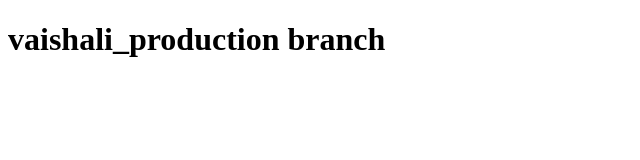
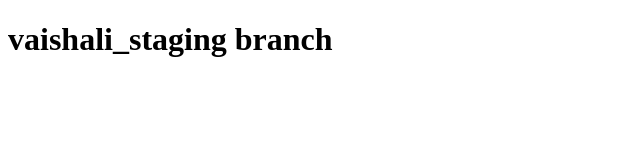
Before and after one commit to solankivaishali2006/vaishali_99_mid2025, a plain HTML site: page index.html in a window 1280 px wide. Shown: the whole page, without its empty margins (0-640 px from the left). Drawn offline with Linux system fonts and the light colour scheme.

Commit message:
first commit

```diff
--- a/index.html
+++ b/index.html
@@ -4,7 +4,7 @@
     <meta charset="UTF-8">
     <meta name="viewport" content="width=device-width, initial-scale=1.0">
     <title>Document</title>
-    <h1>vaishali_production branch</h1>
+    <h1>vaishali_staging branch</h1>
 </head>
 <body>
 
```
